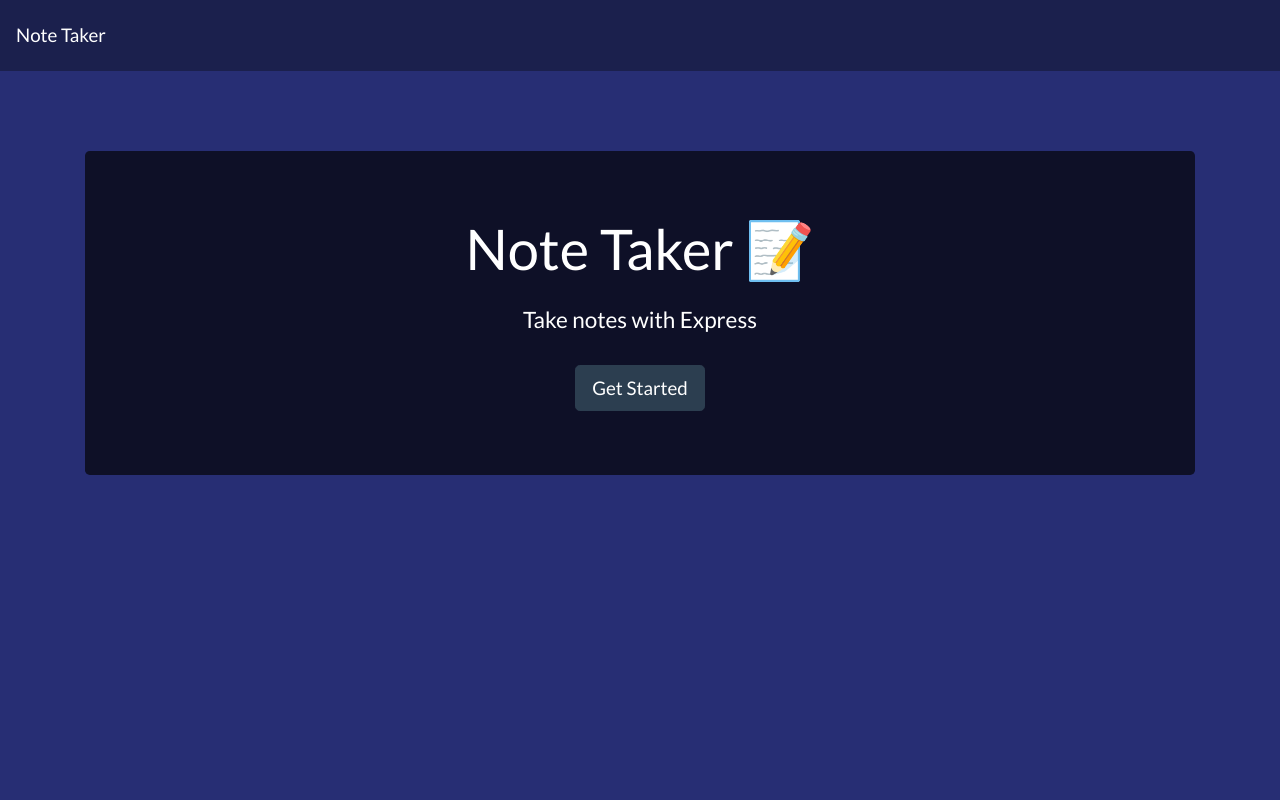
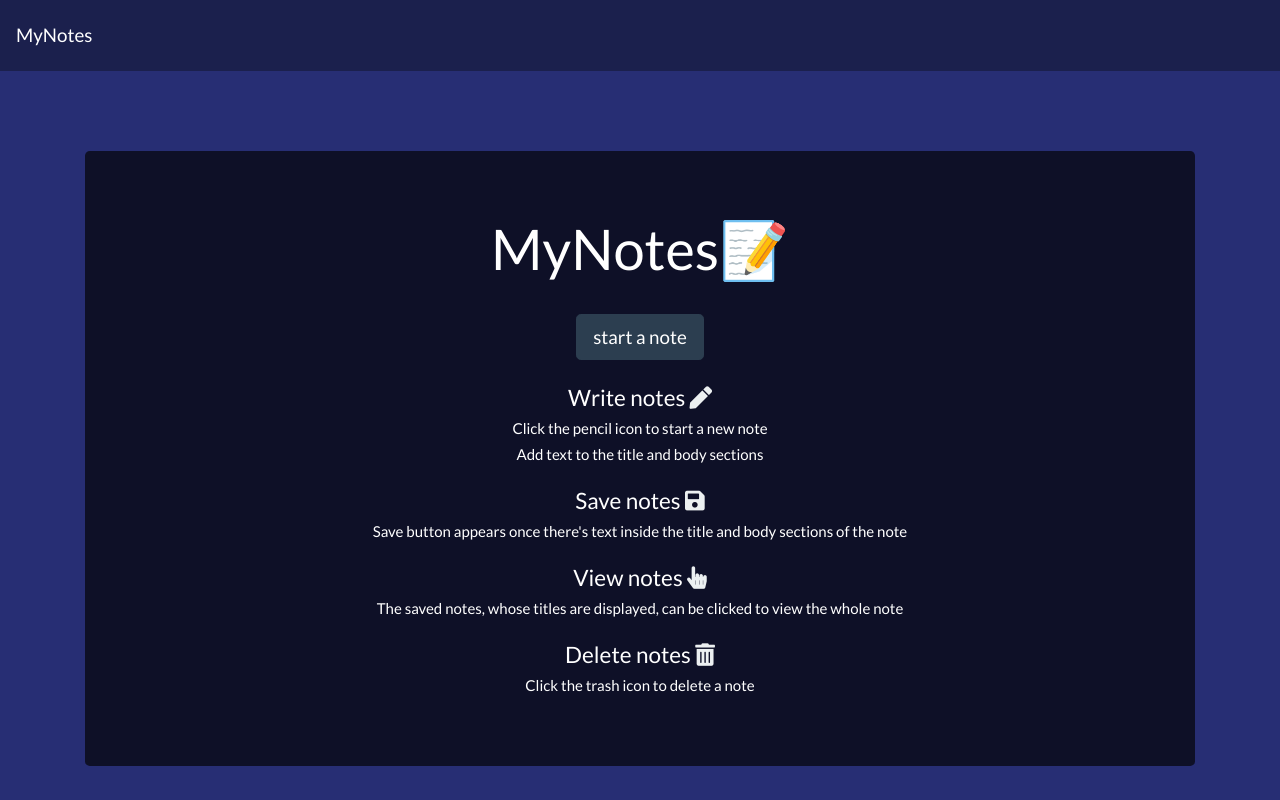
Before and after one commit to clarktyra/note-taker-express, a website: page public/index.html in a window 1280 px wide. Drawn offline with nearby package versions, Linux system fonts and the light colour scheme; no server answers.

Commit message:
added instructions guide text to home page + icons, moves save and delete buttons to the left side

```diff
--- a/db/db.json
+++ b/db/db.json
@@ -1 +1 @@
-[{"title":"Hello there","text":"whats up","id":"55c0cf40-24a8-43da-9dad-e38476c68f15"},{"title":"ri","text":"yukytuk","id":"ccd9e655-3a76-4186-8c63-8ba2df9dc69f"},{"title":"til","text":"iltyulutl","id":"5ba51024-7b3a-4eac-ad24-8bc615939822"},{"title":"test","text":"test1","id":"10370ca0-bb38-4653-972c-639763893af6"},{"title":"Hello there","text":"whats up","id":"61f7dc2f-8271-4146-a0ce-649f7aa94eb7"}]
+[{"title":"Hello there","text":"whats up","id":"55c0cf40-24a8-43da-9dad-e38476c68f15"},{"title":"ri","text":"yukytuk","id":"ccd9e655-3a76-4186-8c63-8ba2df9dc69f"},{"title":"til","text":"iltyulutl","id":"5ba51024-7b3a-4eac-ad24-8bc615939822"},{"title":"test","text":"test1","id":"10370ca0-bb38-4653-972c-639763893af6"},{"title":"Hello there","text":"whats up","id":"61f7dc2f-8271-4146-a0ce-649f7aa94eb7"},{"title":"werqwr","text":"efrqwfq","id":"0c532ed3-eccc-46eb-8512-ce8435ffc7b9"}]
--- a/public/assets/css/styles.css
+++ b/public/assets/css/styles.css
@@ -73,6 +73,7 @@
 
 .nav-color {
   background-color: #1b204d;
+  justify-content: left;
 }
 
 body {
--- a/public/index.html
+++ b/public/index.html
@@ -5,21 +5,33 @@
   <meta charset="UTF-8">
   <meta name="viewport" content="width=device-width, initial-scale=1.0">
   <meta http-equiv="X-UA-Compatible" content="ie=edge">
-  <title>Note Taker</title>
+  <title>MyNotes</title>
   <link rel="stylesheet" href="https://cdnjs.cloudflare.com/ajax/libs/bootswatch/4.1.3/flatly/bootstrap.min.css" />
+  <link rel="stylesheet" href="https://use.fontawesome.com/releases/v5.3.1/css/all.css"
+    integrity="sha384-mzrmE5qonljUremFsqc01SB46JvROS7bZs3IO2EmfFsd15uHvIt+Y8vEf7N7fWAU" crossorigin="anonymous">
   <link rel="stylesheet" href="/assets/css/styles.css">
 </head>
 
 <body>
   <nav class="navbar navbar-dark nav-color" >
-    <a class="navbar-brand" href="/">Note Taker
+    <a class="navbar-brand" href="/">MyNotes
     </a>
   </nav>
   <div class="container ">
     <div style="margin-top: 80px; color:white" class="jumbotron text-center container-color">
-      <h1  class="display-4">Note Taker <span role="img" aria-label="Memo">📝</span></h1>
-      <h4 class="mt-4">Take notes with Express</h4>
-      <a class="btn btn-primary btn-lg mt-4" href="/notes" role="button">Get Started</a>
+      <h1  class="display-4">MyNotes<span role="img" aria-label="Memo">📝</span></h1>
+      <!-- <h4 class="mt-4">Log notes</h4> -->
+      <a class="btn btn-primary btn-lg mt-4" href="/notes" role="button">start a note</a>
+      <h4 class="mt-4">Write notes <i class="fas fa-pen text-light"></i></h4>
+      <h6>Click the pencil icon to start a new note</h6>
+      <h6>Add text to the title and body sections</h6>
+      <h4 class="mt-4">Save notes <i class="fas fa-save text-light"></i></h4>
+      <h6>Save button appears once there's text inside the title and body sections of the note</h6>
+      <h4 class="mt-4">View notes <i class="fas fa-hand-pointer text-light"></i></h4>
+      <h6>The saved notes, whose titles are displayed, can be clicked to view the whole note</h6>
+      <h4 class="mt-4">Delete notes <i class="fas fa-trash-alt text-light"></i></h4>
+      <h6>Click the trash icon to delete a note</h6>
+
     </div>
   </div>
   <script src="/assets/js/index.js"></script>
```
Also changed, not shown: public/notes.html (+5 -5 lines).
